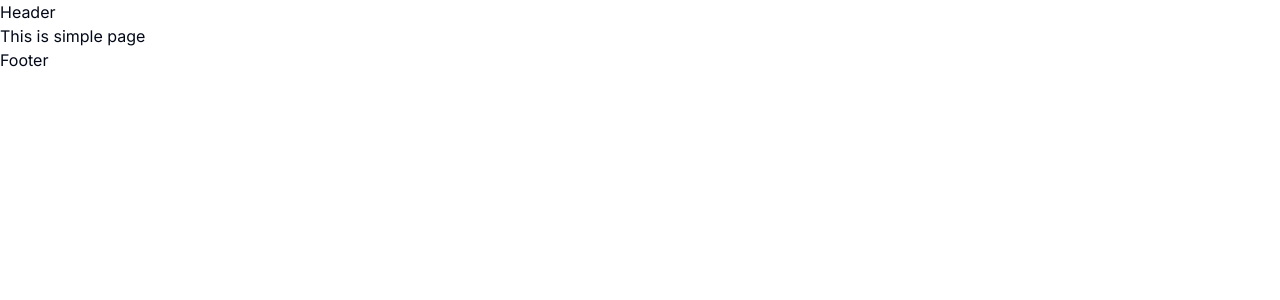
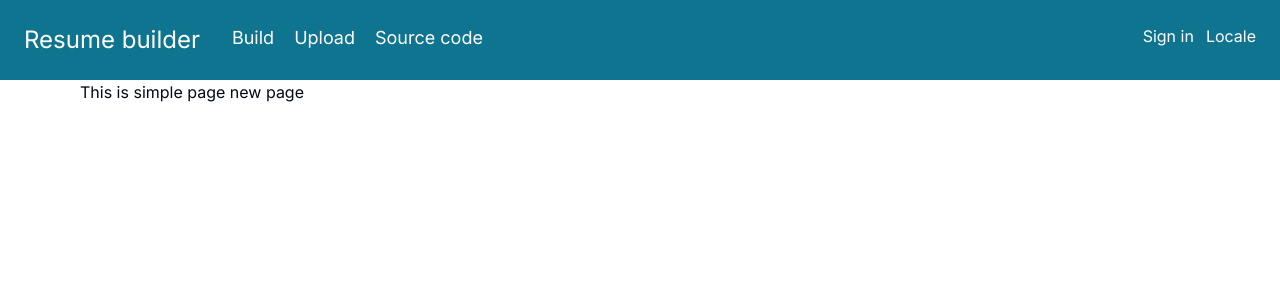
Before and after one commit to jkuzmanovik/cv-builder, a Next.js app: page / in a window 1280 px wide. Shown: the top 300 px of the page. Built offline with nearby package versions, Linux system fonts and the light colour scheme.

Commit message:
navbar made

```diff
--- a/app/components/Header.tsx
+++ /dev/null
@@ -1,9 +0,0 @@
-import React from 'react'
-
-const Header = () => {
-  return (
-    <div>Header</div>
-  )
-}
-
-export default Header
--- a/app/layout.tsx
+++ b/app/layout.tsx
@@ -1,8 +1,7 @@
 import type { Metadata } from "next";
 import { Inter } from "next/font/google";
 import "./globals.css";
-import Header from "./components/Header";
-import Footer from "./components/Footer";
+import Header from "../components/Header";
 import { ClerkProvider } from "@clerk/nextjs";
 
 const inter = Inter({ subsets: ["latin"] });
@@ -22,7 +21,6 @@ export default function RootLayout({
       <body className={inter.className}>
           <Header />
           {children}
-          <Footer />
       </body>
     </html>
   )
--- a/app/page.tsx
+++ b/app/page.tsx
@@ -1,8 +1,11 @@
+import Container from "@/components/Container";
 
 export default function Page() {
   return (
-    <div className="flex justify-normal">
-        <h1>This is simple page</h1>
-    </div>
+    <Container>
+      <div className="flex justify-normal">
+        <h1>This is simple page new page</h1>
+      </div>
+    </Container>
   );
 }
--- a/app/sign-up/page.tsx
+++ /dev/null
@@ -1,12 +0,0 @@
-import { Button } from '@/components/ui/button'
-import React from 'react'
-
-const page = () => {
-    return (
-        <div>
-            <h1>This is sign-up page</h1>
-        </div>
-    )
-}
-
-export default page
--- /dev/null
+++ b/components/Container.tsx
@@ -0,0 +1,15 @@
+"use client";
+
+interface ContainerProps {
+  children: React.ReactNode;
+}
+
+const Container: React.FC<ContainerProps> = ({ children }) => {
+  return (
+    <div className="mx-auto max-w-[2520px] px-4 sm:px-2 md:px-10 xl:px-20">
+      {children}
+    </div>
+  );
+};
+
+export default Container;
--- /dev/null
+++ b/components/Header.tsx
@@ -0,0 +1,22 @@
+import React from "react";
+
+const Header = () => {
+  return (
+    <div className="flex justify-between h-20 w-full text-white bg-cyan-700 p-6">
+      <div className="flex justify-between gap-8">
+        <div className="text-2xl">Resume builder</div>
+        <div className="flex justify-between gap-5 text-lg ">
+          <div>Build</div>
+          <div>Upload</div>
+          <div>Source code</div>
+        </div>
+      </div>
+      <div className="flex justify-start gap-3">
+        <div>Sign in</div>
+        <div>Locale</div>
+      </div>
+    </div>
+  );
+};
+
+export default Header;
--- /dev/null
+++ b/components/ui/input.tsx
@@ -0,0 +1,25 @@
+import * as React from "react"
+
+import { cn } from "@/lib/utils"
+
+export interface InputProps
+  extends React.InputHTMLAttributes<HTMLInputElement> {}
+
+const Input = React.forwardRef<HTMLInputElement, InputProps>(
+  ({ className, type, ...props }, ref) => {
+    return (
+      <input
+        type={type}
+        className={cn(
+          "flex h-10 w-full rounded-md border border-input bg-background px-3 py-2 text-sm ring-offset-background file:border-0 file:bg-transparent file:text-sm file:font-medium placeholder:text-muted-foreground focus-visible:outline-none focus-visible:ring-2 focus-visible:ring-ring focus-visible:ring-offset-2 disabled:cursor-not-allowed disabled:opacity-50",
+          className
+        )}
+        ref={ref}
+        {...props}
+      />
+    )
+  }
+)
+Input.displayName = "Input"
+
+export { Input }
```
Also changed, not shown: middleware.ts (deleted, +0 -10 lines), app/build/page.tsx (added), components/Footer.tsx (renamed from app/components/Footer.tsx).
